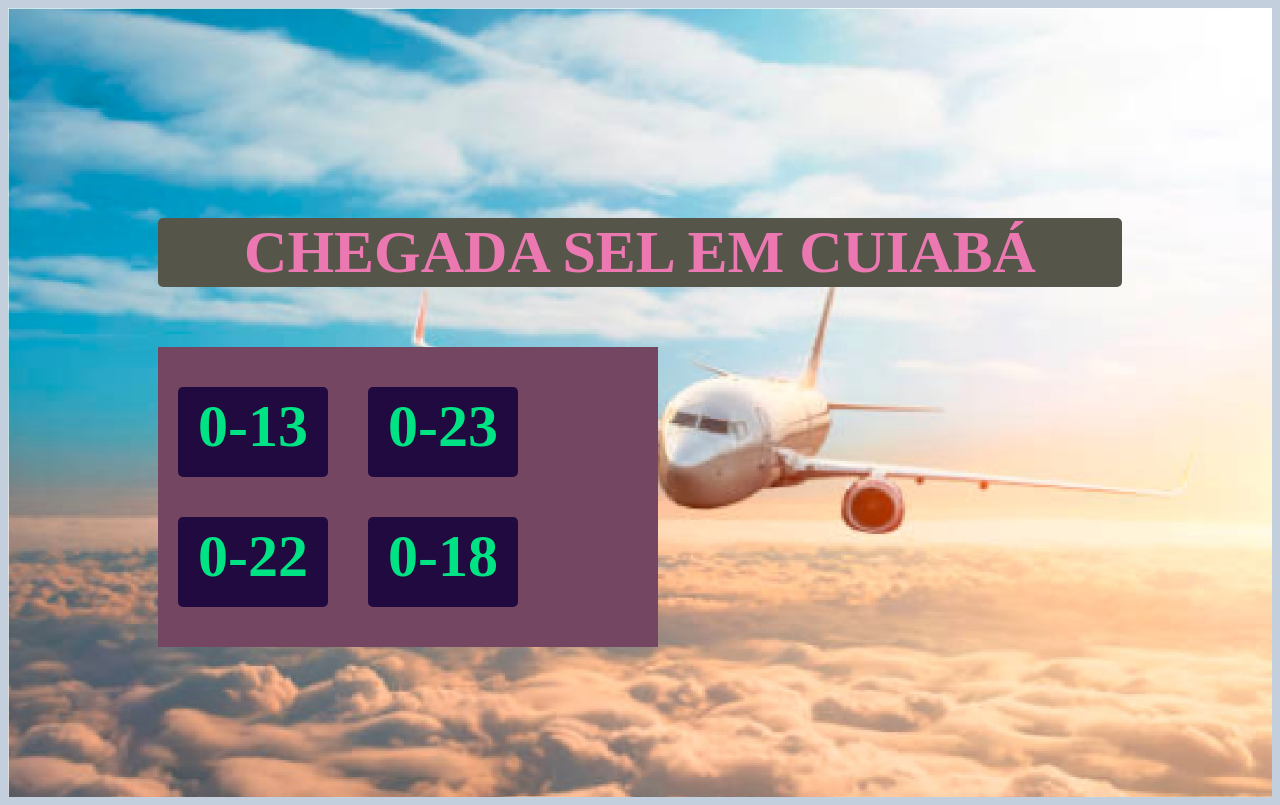
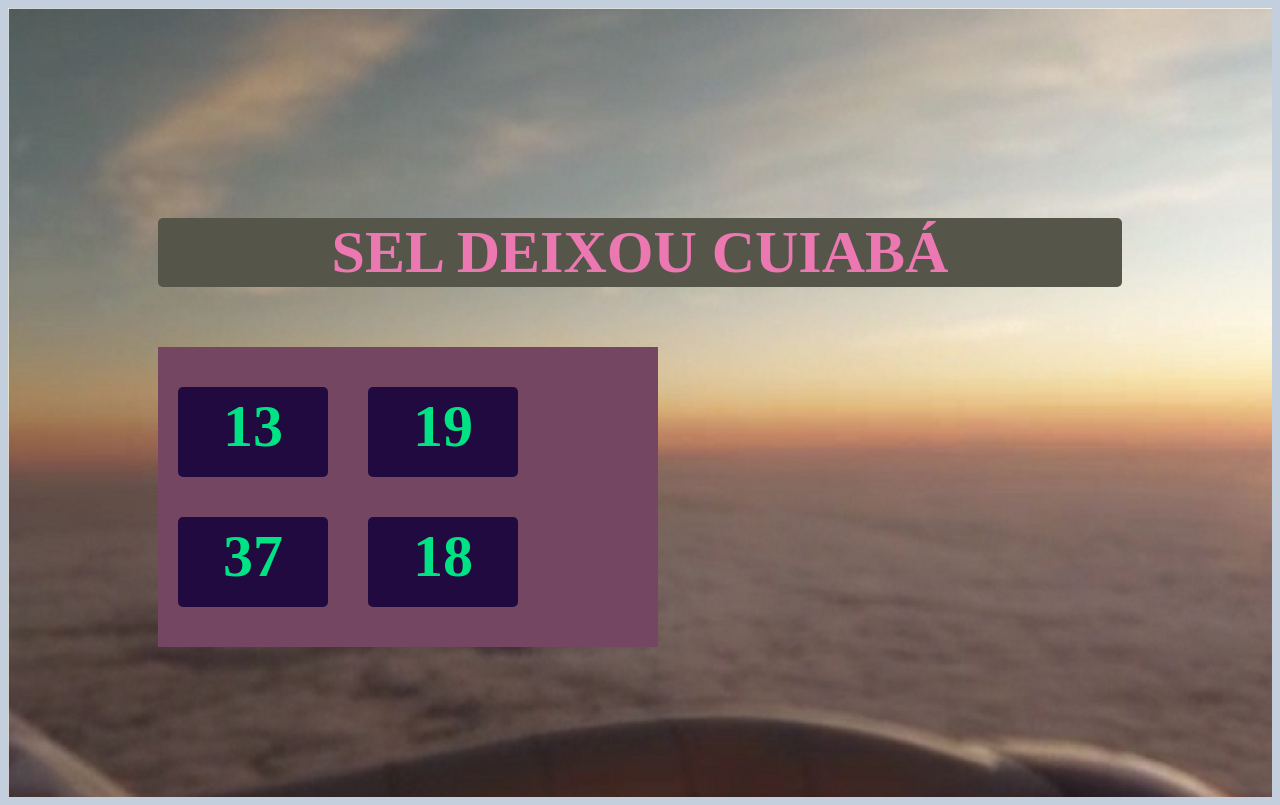
Before and after one commit to JoaoPauloPai/contador, a plain HTML site: page index.html in a window 1280 px wide. Drawn offline with Linux system fonts and the light colour scheme.

Commit message:
commit 23/23/22

```diff
--- a/css/style.css
+++ b/css/style.css
@@ -7,7 +7,7 @@ body {
 
 section{
     padding: 150px;
-    background-image: url(../image/vooSel.jpg);
+    background-image: url(../image/vooSelVolta.jpg);
     background-size: cover;
     overflow: hidden;
 }
--- a/index.html
+++ b/index.html
@@ -14,7 +14,7 @@
 <body>
     <section>
 
-    <h3 class="id-sel">CHEGADA SEL EM CUIABÁ</h3>
+    <h3 class="id-sel"> SEL DEIXOU CUIABÁ </h3>
     <div class="flex-box container-box">
     <div id="contReg">
         <div id="dias">00</div>
--- a/js/script.js
+++ b/js/script.js
@@ -1,11 +1,13 @@
 
-var dataChegadaSel = new Date("December 9, 2022 21:30").getTime();
+//var dataChegadaSel = new Date("December 9, 2022 21:30").getTime();
+var dataPartidaSel = new Date("December 10, 2022 01:15").getTime();
 var dias, horas, minutos, segundos;
 
 setInterval(function () {
 
     var dataAtual = new Date().getTime();
-    var segundosTotal = (dataChegadaSel - dataAtual) / 1000;
+  //  var segundosTotal = (dataChegadaSel - dataAtual) / 1000;
+  var segundosTotal = (dataAtual - dataPartidaSel) / 1000;
 
     dias = parseInt(segundosTotal / 86400);
     if(dias < 10) {
```
Also changed, not shown: image/vooSel2.jpg (added), image/vooSelVolta.jpg (added).
